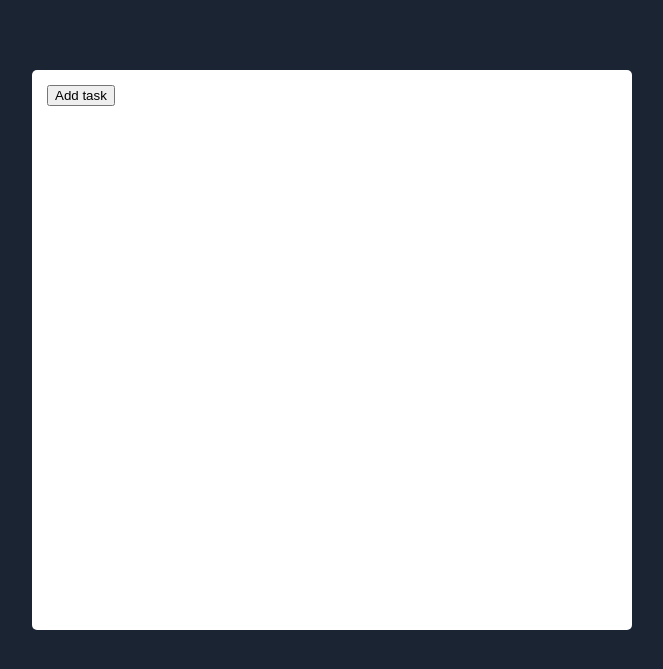
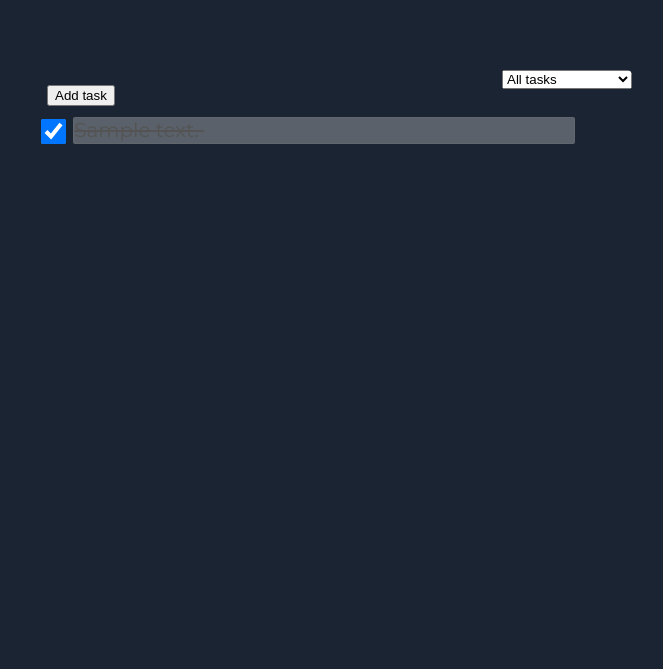
Before and after one commit to Prashant-Surya/to_do, a Django app: page /lists/ in a window 1280 px wide. Shown: the part 50-719 px from the top of the page, without its empty margins (308-971 px from the left). Run offline with Django 3.2, Linux system fonts and the light colour scheme; tables that the repository leaves empty hold one stand-in row (values such as "Sample post"); some libraries are stand-ins or nearby versions.

Commit message:
todo: add filter to displaying tasks

```diff
--- a/templates/lists.html
+++ b/templates/lists.html
@@ -3,7 +3,7 @@
 {% block extracss %}
 <style>
 .container{
-    background-color: white;
+    /*background-color: white;*/
     height: 70%;
     width: 600px;
     overflow: auto;
@@ -22,6 +22,7 @@
     margin-left: 0;
     padding-bottom: 5px;
     padding-left: 5px;
+    clear:both;
 }
 
 .container ul li input{
@@ -38,27 +39,51 @@ input[type="checkbox"]{
     width: 25px;
 }
 
+.task-check :checked{
+    border: none;
+}
+
 textarea {
-    height: 35px;
+    height: 25px;
     width: 500px;
     overflow-x: hidden;
     overflow-y: hidden;
     font-size: 20px;
     padding:0;
     resize: none;
+    font-family: 'Montserrat', sans-serif;
+    border-radius: 2px;
 }
 
 div.row-container{
     border-bottom: 1px;
+    display: inline;
+}
+
+#new-data{
+    display: inline;
+}
+
+#new-task-form textarea{
+    margin-left: 15px;
 }
 
 button{
     margin-top:15px;
     margin-left:15px;
+    margin-bottom: 10px;
 }
 
 .invisible{
     display: none;
+}
+
+.completed{
+    text-decoration: line-through;
+}
+
+div.top-holder{
+    display: inline;
 }
 
 </style>
@@ -67,23 +92,40 @@ button{
 {% block bodyblock %}
 
 <div class='container'>
-    <button id="add-task"> Add task </button>
-    <div id="new-data" class="invisible">
-        <form method="POST" url="{% url save_new_form %}">
+    <div id="new-data" >
+        <div class='top-holder'>
+            <button class="float-left" id="add-task"> Add task </button>
+            <select class="tasks-select float-right">
+                <option value="all">All tasks</option>
+                <option value="incomplete">Incompleted tasks</option>
+            </select>
+        </div>
+        <form id="new-task-form" class="invisible" method="POST" url="{% url save_new_form %}">
             {% csrf_token %}
-            <span>{{ form.text }} </span>
+            {{ form.text }}
         </form>
     </div>
+
     <ul class="tasks-container">
-        <!-- <li>
-            <div class='row-container'>
-            </div>
-        </li> -->
 
         {% for i in tasks %}
         <li>
             <div class='row-container'>
-                <span><textarea class="task" wrap="off" rows="1" id="{{ i.id }}">{{ i.text }} </textarea></span>
+                <input class="task-check"
+                {% if i.completed %}
+                    checked
+                {% endif %}
+                type="checkbox" task="{{ i.id }}"/>
+                <textarea
+                {% if i.completed %}
+                        disabled
+                    {% endif %}
+                class="task
+                    {% if i.completed %}
+                        completed
+                    {% endif %}
+                " wrap="off" rows="1" task="{{ i.id }}"
+                    url="{% url update_task %}">{{ i.text }} </textarea>
             </div>
         </li>
         {% endfor %}
@@ -91,44 +133,110 @@ button{
     </ul>
 </div>
 
-{{ tasks }}
-
 {% endblock %}
 
 {% block scripts %}
 
 <script>
 
-function populate_data(){
+function send_ajax($url, $data){
 
+    $data['csrfmiddlewaretoken'] = $("input[name='csrfmiddlewaretoken']").val();
+
+    $.ajax({
+        url: $url,
+        data: $data,
+        type: "POST",
+        dataType: "json",
+        success: function(response){
+            if(response['id']){
+                prepend_row(response['id'], response['text']);
+            }else{
+                console.log(response);
+            }
+        },
+        error: function(response){
+            console.log(response);
+        }
+    });
+}
+
+function prepend_row(id, text){
+    row = "<li> \
+        <div class='row-container'> \
+            <input class='task-check' type='checkbox' task='"+id+"'/> \
+            <textarea class='task' wrap='off' rows='1' task= '" + id + "' url='{% url update_task %}' >"+
+                text + "</textarea></div> </li>";
+    $(".tasks-container").prepend(row);
 }
 
 $("#add-task").on("click", function(){
-    $("#new-data").removeClass("invisible");
+    $("#new-task-form").removeClass("invisible");
 });
 
-$("#new-data textarea").keydown(function(e){
+$("#new-task-form textarea").keydown(function(e){
     if((e.keyCode || e.which) == 13){
         e.preventDefault();
-        $("#new-data").addClass("invisible");
+        $("#new-task-form").addClass("invisible");
         $form = $("#new-data form");
+        $text = $("#id_text").val();
+        $("#id_text").val("");
         $data = {
-            'text': $("#id_text").val(),
-            'csrfmiddlewaretoken':$("input[name='csrfmiddlewaretoken']").val()
+            'text': $text
         }
         console.log($data);
-        $.ajax({
-            url: $form.attr("url"),
-            dataType: "json",
-            type: "POST",
-            data: $data,
-            success: function(response){
-                console.log(response);
-            },
-            error: function(response){
-                console.log(response);
-            }
-        });
+        $url = $form.attr("url");
+        send_ajax($url, $data);
+    }
+});
+
+
+$(".task").keydown(function(e){
+    if((e.keyCode || e.which) == 13){
+        e.preventDefault();
+        $text = $(this).val();
+        $id = $(this).attr("task");
+        $url = $(this).attr("url");
+        $data = {
+            'id': $id,
+            'text': $text
+        }
+        console.log($data);
+        send_ajax($url, $data);
+    }
+});
+
+$(".tasks-container").on("change",'.task-check', function(){
+    $id = $(this).attr("task");
+    console.log("In task check");
+    console.log($id);
+    qr = "textarea[task="+$id+"]";
+    $textarea = $(qr);
+    $url = $textarea.attr("url");
+    if($(this).is(":checked")){
+        $textarea.prop("disabled", true);
+        $textarea.addClass("completed");
+        $completed = "true";
+    }else{
+        $textarea.prop("disabled", false);
+        $textarea.removeClass("completed");
+        $completed = "false";
+    }
+    $data = {
+        'completed': $completed,
+        'id': $id
+    }
+
+    send_ajax($url, $data);
+
+});
+
+$(".tasks-select").on("change", function(){
+    $val = $(this).val();
+    if($val == "all"){
+        $("textarea.completed").parent().fadeIn();
+    }else if($val == "incomplete"){
+        $("textarea.completed").parent().fadeOut();
     }
 });
 
--- a/to_do/urls.py
+++ b/to_do/urls.py
@@ -8,8 +8,10 @@ urlpatterns = patterns('',
     # Examples:
     url(r'^$', 'to_do.views.home', name='home'),
     url(r'^lists/', 'to_do.views.lists', name='lists'),
-    url(r'^AJAX/send-new-form', 'to_do.ajax_views.save_new_form',
+    url(r'^AJAX/save-new-form/', 'to_do.ajax_views.save_new_form',
         name='save_new_form'),
+    url(r'^AJAX/update-task/', 'to_do.ajax_views.update_task',
+        name='update_task'),
     # url(r'^to_do/', include('to_do.foo.urls')),
     # Uncomment the admin/doc line below to enable admin documentation:
     # url(r'^admin/doc/', include('django.contrib.admindocs.urls')),
--- a/to_do/views.py
+++ b/to_do/views.py
@@ -1,42 +1,43 @@
 
-from django.shortcuts import render_to_response
+from django.shortcuts import render_to_response, redirect
 from django.template import RequestContext
 
-from to_do.forms import SignUpForm, TaskForm, LogInForm
+from to_do.forms import TaskForm #, SignUpForm, LogInForm
 from to_do.models import Task
 
 
 def home(request):
-    template = 'login.html'
+    # template = 'login.html'
 
-    signup_form = SignUpForm()
-    login_form = LogInForm()
+    # signup_form = SignUpForm()
+    # login_form = LogInForm()
+    # ctx = {
+    #     'signup_form': signup_form,
+    #     'login_form': login_form,
+    # }
+    # ctx = RequestContext(request, ctx)
+    # response = render_to_response(template, ctx)
+
+    return redirect('lists')
+
+
+def lists(request):
+    template = 'lists.html'
+    tasks = Task.objects.all().order_by('-created_at')
+    # t = []
+    # for i in tasks:
+    #     k = {
+    #         'id': int(i.id),
+    #         'text': str(i.text),
+    #         'completed': i.completed
+    #     }
+    #     t.append(k)
+    form = TaskForm()
     ctx = {
-        'signup_form': signup_form,
-        'login_form': login_form,
+        'form': form,
+        'tasks': tasks
     }
     ctx = RequestContext(request, ctx)
     response = render_to_response(template, ctx)
 
     return response
-
-
-def lists(request):
-    template = 'lists.html'
-    tasks = Task.objects.filter(completed=False)
-    t = []
-    for i in tasks:
-        k = {
-            'id': int(i.id),
-            'text': str(i.text)
-        }
-        t.append(k)
-    form = TaskForm()
-    ctx = {
-        'form': form,
-        'tasks': t
-    }
-    ctx = RequestContext(request, ctx)
-    response = render_to_response(template, ctx)
-
-    return response
```
Also changed, not shown: to_do/ajax_views.py (+31 -1 lines).
